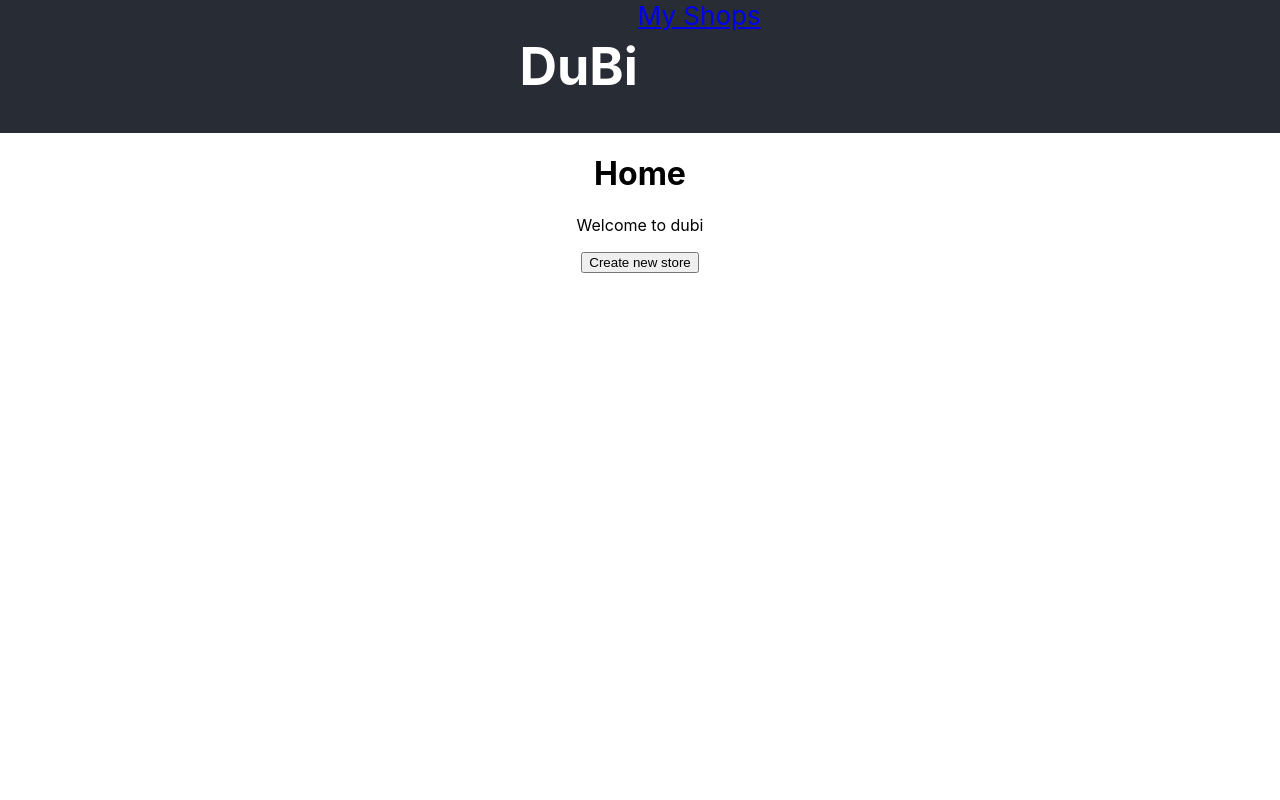
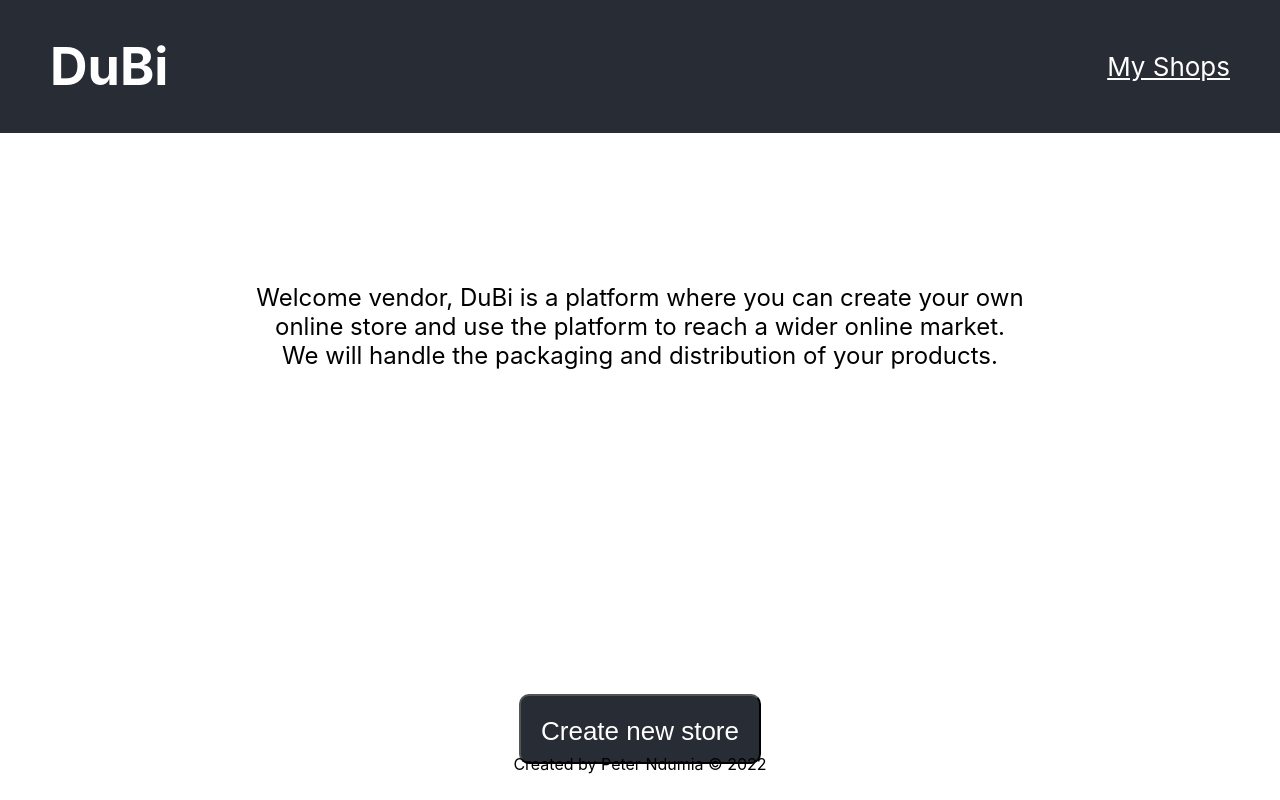
Before and after one commit to Thee-pete/DuBi-vendor-panel, a React (Create React App) app: page / in a window 1280 px wide. Built offline with nearby package versions, Linux system fonts and the light colour scheme.

Commit message:
Footer component added

```diff
--- a/src/components/App.js
+++ b/src/components/App.js
@@ -6,6 +6,7 @@ import Shop from './Shop';
 import NewProduct from './NewProduct';
 import NewShop from './NewShop';
 import Home from './Home';
+import Footer from "./Footer";
 
 function App() {
 
@@ -24,7 +25,7 @@ function App() {
          </Route>
 
       </Routes>
-
+      <Footer/>
     </div>
   );
 }
--- /dev/null
+++ b/src/components/Footer.js
@@ -0,0 +1,11 @@
+import React from 'react';
+
+function Footer(props) {
+    return (
+        <div>
+            <p className='footer'>Created by Peter Ndumia &#169; 2022 </p>
+        </div>
+    );
+}
+
+export default Footer;
--- a/src/components/Home.js
+++ b/src/components/Home.js
@@ -11,9 +11,12 @@ function Home(props) {
 
     return (
         <div>
-            <h1 >Home</h1>
-            <p>Welcome to dubi</p>
-            <button onClick={handleClick}>Create new store</button>
+
+            <p className='dubi-info'>Welcome vendor,
+                DuBi is a platform where you can create your own online store
+                and use the platform to reach a wider online market.
+                We will handle the packaging and distribution of your products.</p>
+            <button className='create-store-btn' onClick={handleClick}>Create new store</button>
 
         </div>
     );
--- a/src/components/NavBar.js
+++ b/src/components/NavBar.js
@@ -10,7 +10,7 @@ function NavBar() {
     return (
         <div className="nav-bar">
             <h1 className="comp-name" onClick={handleClick}>DuBi</h1>
-            <NavLink to="/myshops">My Shops</NavLink>
+            <NavLink className="myshops-link" to="/myshops">My Shops</NavLink>
 
 
         </div>
--- a/src/index.css
+++ b/src/index.css
@@ -19,13 +19,49 @@ code {
   background-color: #282c34;
   min-height: 100px;
   display: flex;
-  justify-content: center;
+  justify-content: space-between;
   font-size: calc(10px + 2vmin);
   color: white;
+  padding-left: 50px;
+  padding-right: 50px;
 }
 .comp-name {
   display: block;
   align-self: left;
+
+}
+.myshops-link{
+  position: relative;
+  align-self: center;
+  color: white;
+
+
+}
+.dubi-info{
+  font-size: calc(8px + 2vmin);
+  text-align: center;
+  margin-left: 20%;
+  margin-right: 20%;
+  margin-top: 150px;
+
+}
+.create-store-btn{
+  width:max-content;
+  height:70px;
+  margin-top: 300px;
+  background-color:  #282c34;
+  color: white;
+  font-size: calc(10px + 2vmin);
+  padding: 20px;
+  border-radius: 10px;
+  text-align: center;
+}
+.footer{
+  position:fixed;
+  left:0px;
+  bottom:0px;
+  height:30px;
+  width:100%;
 }
 
 .App-link {
```
